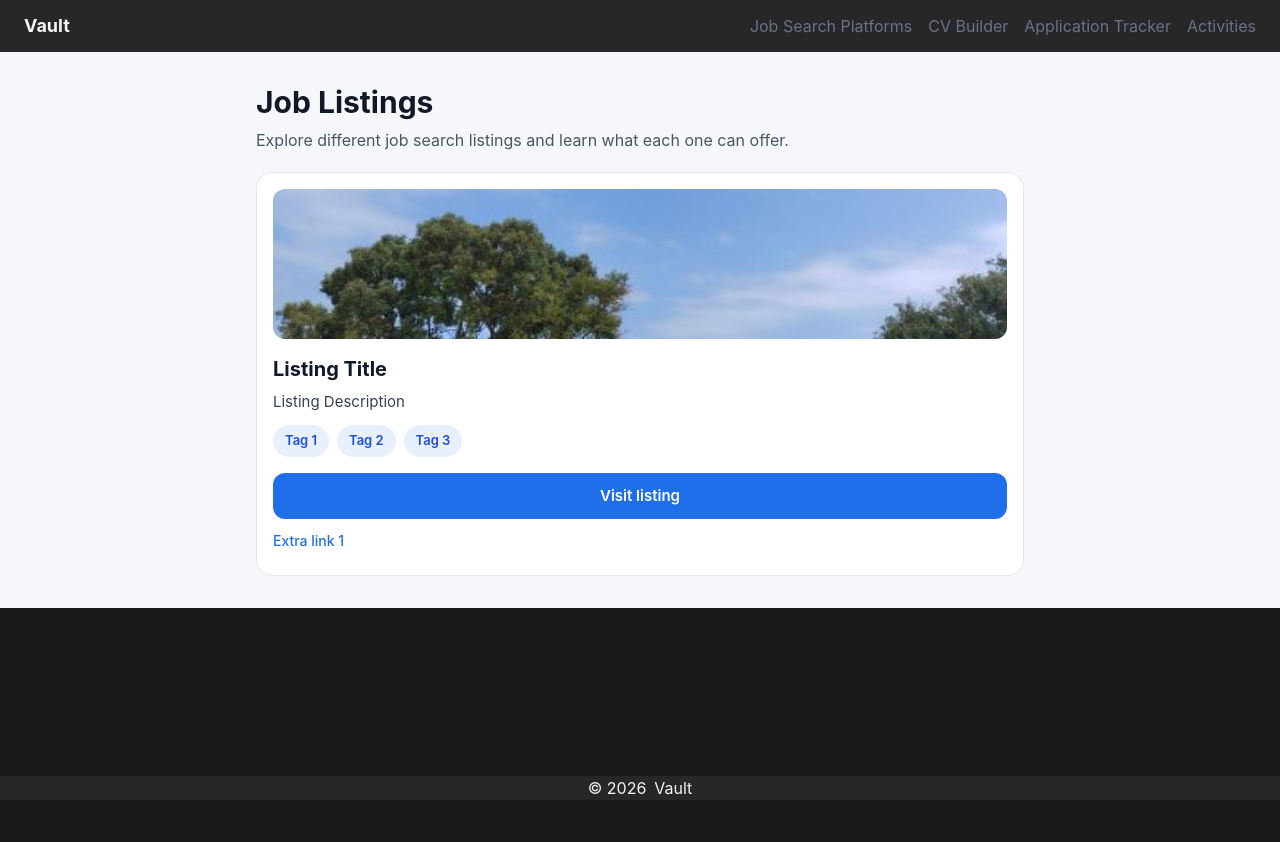
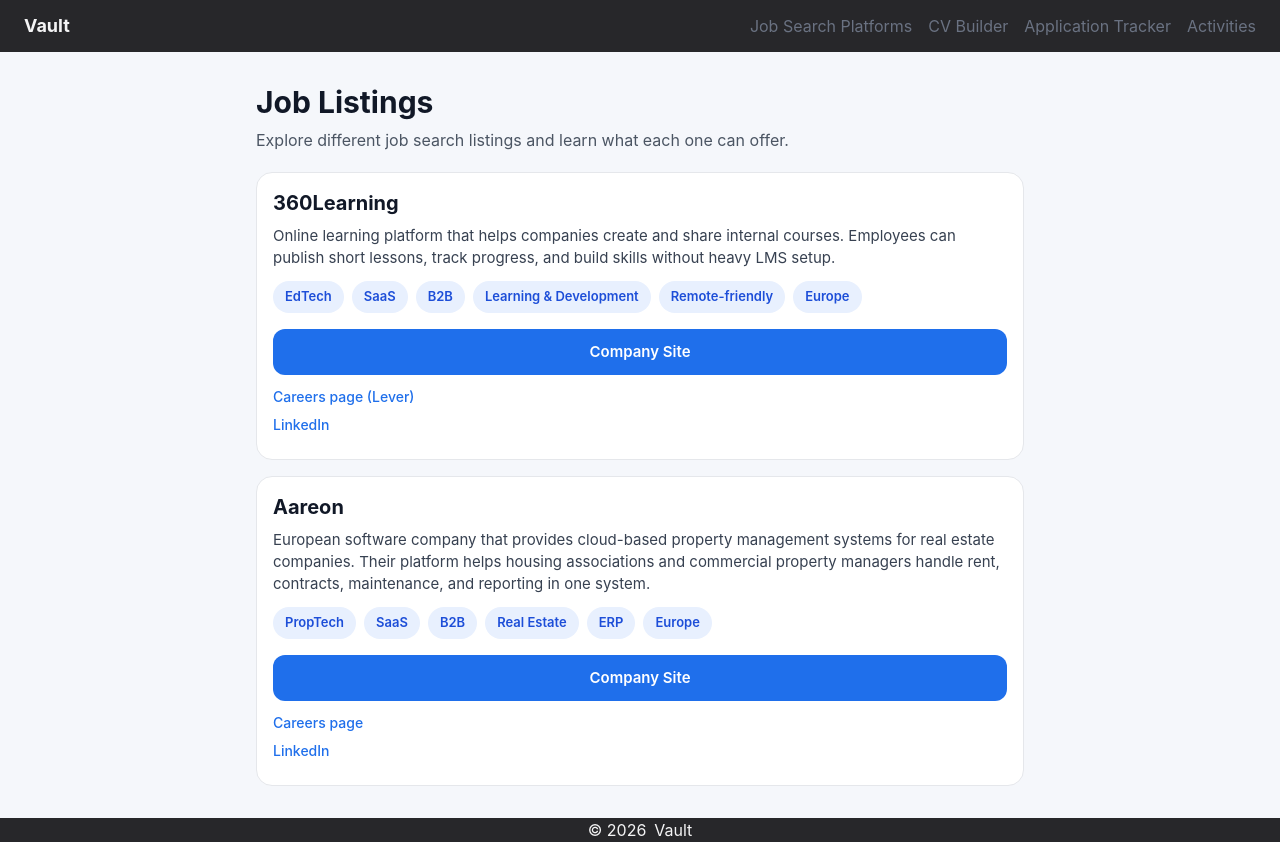
Before and after one commit to Dimterion/vault, a React (Vite) app: page /listings in a window 1280 px wide. Before the commit the page ends 800 px from the top, so only its background shows below. Built offline with nearby package versions, Linux system fonts and the light colour scheme.

Commit message:
start adding job listings

```diff
--- a/src/features/listings/ListingCard.tsx
+++ b/src/features/listings/ListingCard.tsx
@@ -64,7 +64,7 @@ export default function ListingCard({ item }: ListingCardProps) {
         className="mb-3 block rounded-xl px-4 py-3 text-center text-[15px] font-semibold text-white transition-opacity hover:opacity-90 focus:ring-2 focus:ring-offset-2 focus:outline-none"
         style={{ backgroundColor: colors.primary }}
       >
-        Visit listing
+        Company Site
       </a>
 
       {item.extraLinks && item.extraLinks.length > 0 ? (
--- a/src/features/listings/data.ts
+++ b/src/features/listings/data.ts
@@ -17,16 +17,47 @@ export type JobListing = {
 
 export const listings: JobListing[] = [
   {
-    id: "01_listing",
-    title: "Listing Title",
-    websiteUrl: "https://www.example.com/",
-    description: "Listing Description",
-    imageKey: "placeholder",
-    tags: ["Tag 1", "Tag 2", "Tag 3"],
+    id: "360_learning",
+    title: "360Learning",
+    websiteUrl: "https://360learning.com",
+    description:
+      "Online learning platform that helps companies create and share internal courses. Employees can publish short lessons, track progress, and build skills without heavy LMS setup.",
+    // imageKey: "placeholder",
+    tags: [
+      "EdTech",
+      "SaaS",
+      "B2B",
+      "Learning & Development",
+      "Remote-friendly",
+      "Europe",
+    ],
     extraLinks: [
       {
-        label: "Extra link 1",
-        url: "https://www.example.com/",
+        label: "Careers page (Lever)",
+        url: "https://jobs.lever.co/360learning",
+      },
+      {
+        label: "LinkedIn",
+        url: "https://www.linkedin.com/company/360learning",
+      },
+    ],
+  },
+  {
+    id: "aareon",
+    title: "Aareon",
+    websiteUrl: "https://www.aareon.com",
+    description:
+      "European software company that provides cloud-based property management systems for real estate companies. Their platform helps housing associations and commercial property managers handle rent, contracts, maintenance, and reporting in one system.",
+    // imageKey: "placeholder",
+    tags: ["PropTech", "SaaS", "B2B", "Real Estate", "ERP", "Europe"],
+    extraLinks: [
+      {
+        label: "Careers page",
+        url: "https://www.aareon.com/careers",
+      },
+      {
+        label: "LinkedIn",
+        url: "https://www.linkedin.com/company/aareon",
       },
     ],
   },
```
